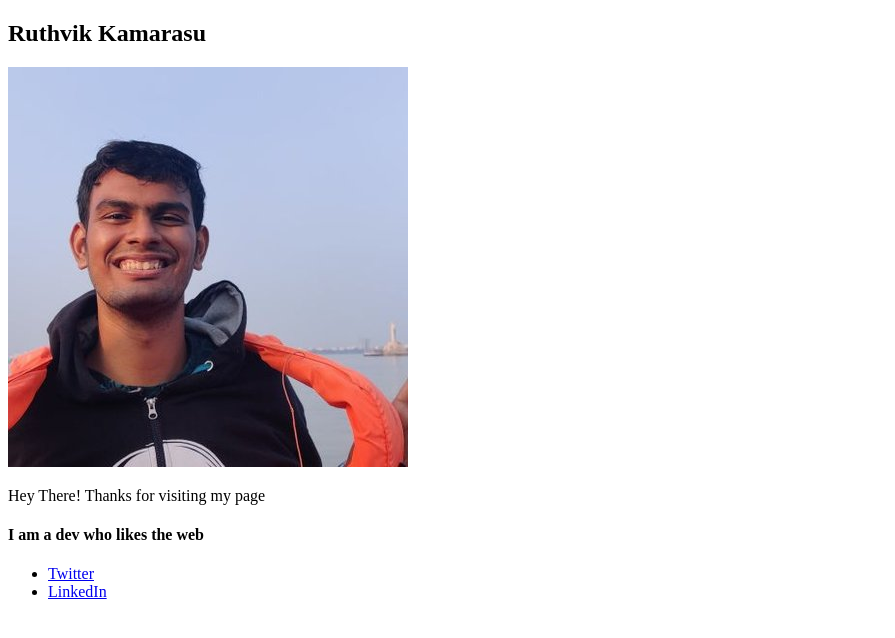
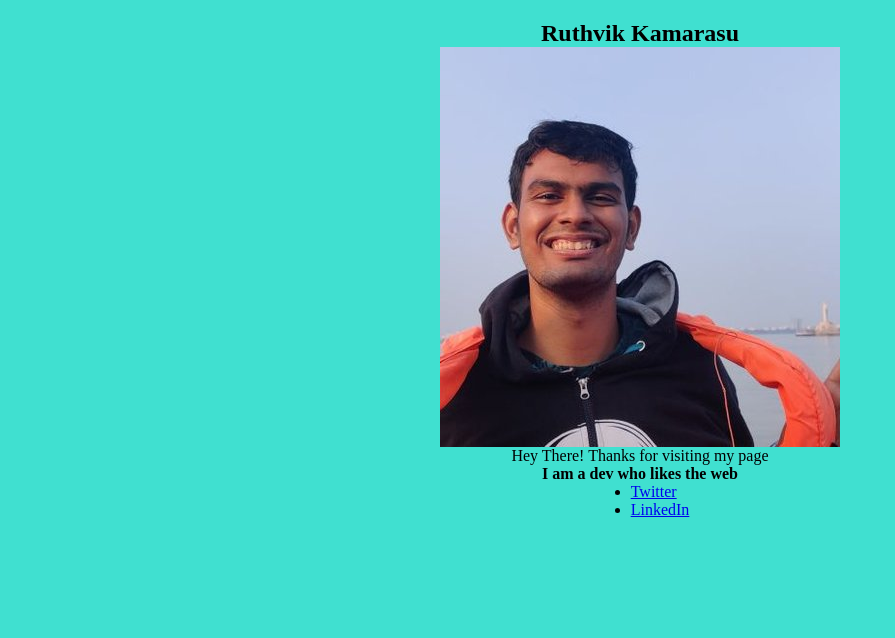
Before and after one commit to kamarasuruthvik/Portfoio, a plain HTML site: page index.html in a window 1280 px wide. Shown: the whole page, without its empty margins (0-895 px from the left). Drawn offline with Linux system fonts and the light colour scheme.

```diff
--- a/index.html
+++ b/index.html
@@ -4,6 +4,7 @@
 	<meta charset="UTF-8">
 	<meta http-equiv="X-UA-Compatible" content="IE=edge">
 	<meta name="viewport" content="width=device-width, initial-scale=1.0">
+	<link rel="stylesheet" href="style.css">
 	<title>Ruthvik's Portfolio</title>
 </head>
 <body>
--- /dev/null
+++ b/style.css
@@ -0,0 +1,11 @@
+*{
+    margin:0px;
+    box-sizing: border-box;
+}
+body{
+    padding: 20px;
+    background-color: turquoise;
+    display:flex;
+    align-items: center;
+    flex-direction: column;
+}
```
